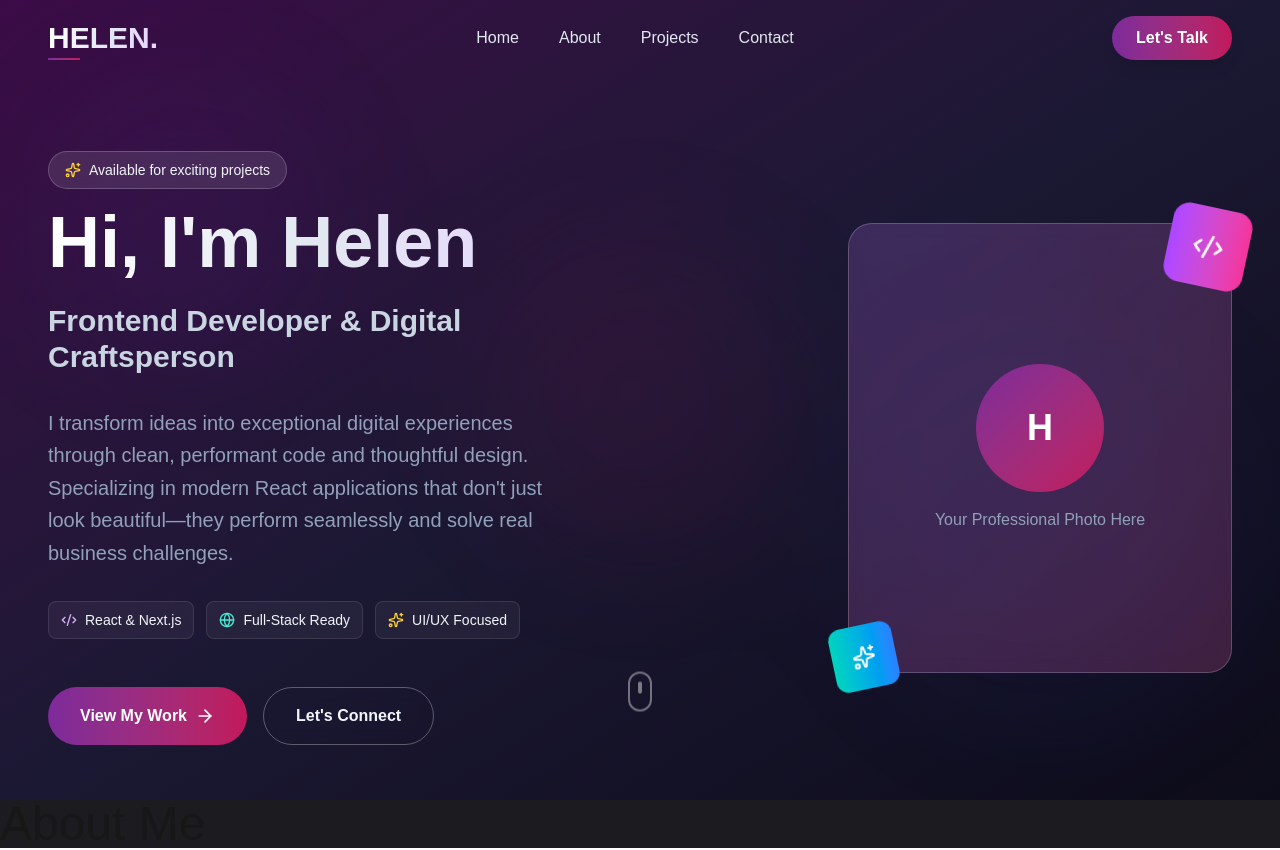
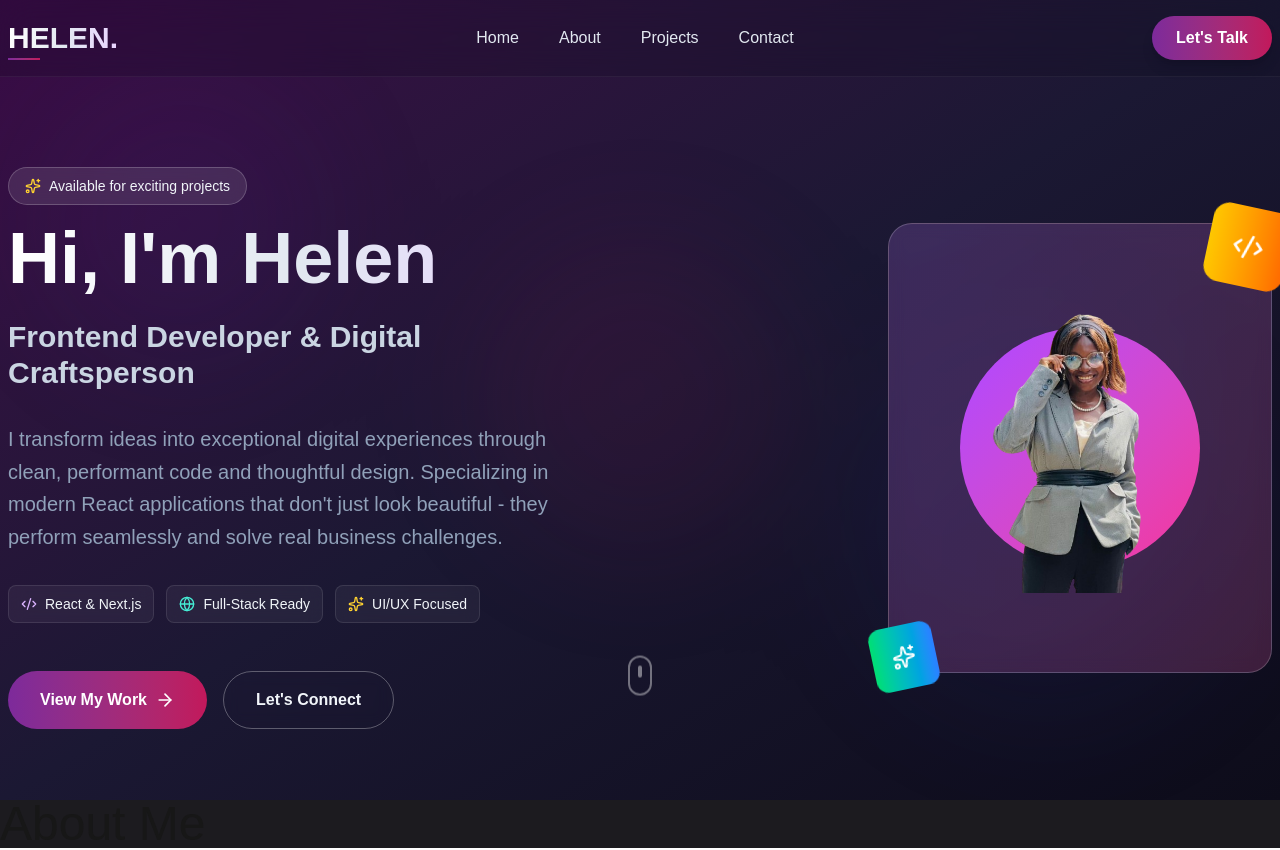
Before and after one commit to HELEN-DEE/portfolio, a Next.js app: page / in a window 1280 px wide. Built offline with nearby package versions, Linux system fonts and the light colour scheme.

Commit message:
Modify: Hero section and included image

```diff
--- a/src/components/Hero.tsx
+++ b/src/components/Hero.tsx
@@ -1,6 +1,7 @@
 import React from 'react'
+import Image from 'next/image'
 import { ArrowRight, Code2, Sparkles, Globe } from 'lucide-react'
-// import imgHelen from "."
+import imgHelen from "../../public/assets/cooperate-img-1.png"
 
 const Hero = () => {
 return (
@@ -11,8 +12,7 @@ return (
             <div className="absolute bottom-20 right-10 w-96 h-96 bg-gradient-to-br from-[#283593] to-[#1A237E] rounded-full mix-blend-multiply filter blur-3xl animate-pulse delay-300"></div>
             <div className="absolute top-1/2 left-1/2 -translate-x-1/2 -translate-y-1/2 w-80 h-80 bg-gradient-to-br from-[#AD1457] to-[#880E4F] rounded-full mix-blend-multiply filter blur-3xl animate-pulse delay-700"></div>
         </div>
-
-        <div className="container mx-auto px-6 lg:px-12 relative z-10">
+        <div className="container mx-auto px-2 lg:px-2  relative z-10">
             <div className="grid lg:grid-cols-2 gap-12 items-center">
             {/* Left: Text Content */}
             <div className="space-y-8 lg:pr-8">
@@ -30,7 +30,7 @@ return (
                 </div>
 
                 <p className="text-lg lg:text-xl text-slate-400 leading-relaxed max-w-xl">
-                I transform ideas into exceptional digital experiences through clean, performant code and thoughtful design. Specializing in modern React applications that don&apos;t just look beautiful—they perform seamlessly and solve real business challenges.
+                I transform ideas into exceptional digital experiences through clean, performant code and thoughtful design. Specializing in modern React applications that don&apos;t just look beautiful - they perform seamlessly and solve real business challenges.
                 </p>
 
                 {/* Skills highlight */}
@@ -61,24 +61,26 @@ return (
                 </div>
             </div>
 
-            {/* Right: Image/Visual Section */}
+
+
+            {/* Right Image */}
             <div className="lg:justify-self-end relative">
                         <div className="relative w-80 h-96 lg:w-96 lg:h-[450px] mx-auto">
-                {/* Replace this placeholder with your actual image */}
+
                             <div className="absolute inset-0 bg-gradient-to-br from-purple-400/20 to-pink-400/20 rounded-3xl backdrop-blur-sm border border-white/20 flex items-center justify-center">
                                 <div className="text-center space-y-4">
-                    <div className="w-32 h-32 bg-gradient-to-br from-[#7D2A9B] to-[#C2185B] rounded-full mx-auto flex items-center justify-center text-4xl font-bold text-white">
-                        H
+                                    <div className="w-60 h-60 bg-gradient-to-br from-purple-500 to-pink-500 rounded-full mx-auto flex items-center justify-center text-4xl font-bold text-white">
+
+                                    <Image src={imgHelen} alt="Image-Helen" className='w-80'/>
                                     </div>
-                    <p className="text-slate-400 font-medium">Your Professional Photo Here</p>
                                 </div>
                             </div>
 
-                {/* Floating elements */}
-                <div className="absolute -top-4 -right-4 w-20 h-20 bg-gradient-to-r from-purple-500 to-pink-500 rounded-2xl flex items-center justify-center transform rotate-12 hover:rotate-0 transition-transform duration-300">
+                            {/* floating icons */}
+                            <div className="absolute -top-4 -right-4 w-20 h-20 bg-gradient-to-r from-yellow-400 to-orange-500 rounded-2xl flex items-center justify-center transform rotate-12 hover:rotate-0 transition-transform duration-300">
                                 <Code2 className="w-8 h-8 text-white" />
                             </div>
-                <div className="absolute -bottom-4 -left-4 w-16 h-16 bg-gradient-to-r from-teal-400 to-blue-500 rounded-xl flex items-center justify-center transform -rotate-12 hover:rotate-0 transition-transform duration-300">
+                            <div className="absolute -bottom-4 -left-4 w-16 h-16 bg-gradient-to-r from-green-400 to-blue-500 rounded-xl flex items-center justify-center transform -rotate-12 hover:rotate-0 transition-transform duration-300">
                                 <Sparkles className="w-6 h-6 text-white" />
                             </div>
                         </div>
--- a/src/components/Navbar.tsx
+++ b/src/components/Navbar.tsx
@@ -26,11 +26,11 @@ return (
     <nav
         className={`fixed top-0 left-0 w-full z-50 transition-all duration-300 ${
             isScrolled
-            ? "bg-[#0D0C1A]/95 backdrop-blur-md border-b border-white/10 shadow-lg"
-            : "bg-transparent"
+            ? "bg-[#0D0C1A]/40 backdrop-blur-xl border-b border-white/10 shadow-lg"
+            : "bg-[#0D0C1A]/20 backdrop-blur-lg border-b border-white/5"
         }`}
         >
-        <div className="container mx-auto px-6 lg:px-12">
+        <div className=" container mx-auto px-6 lg:px-2">
             <div className="flex items-center justify-between py-4">
             {/* Logo */}
             <div className="relative">
```
Also changed, not shown: public/assets/cooperate-img-1.png (renamed from public/asset/cooperate-img.png), public/assets/cooperate-img.png (added). Lines whose indentation alone changed are shown as unchanged.
